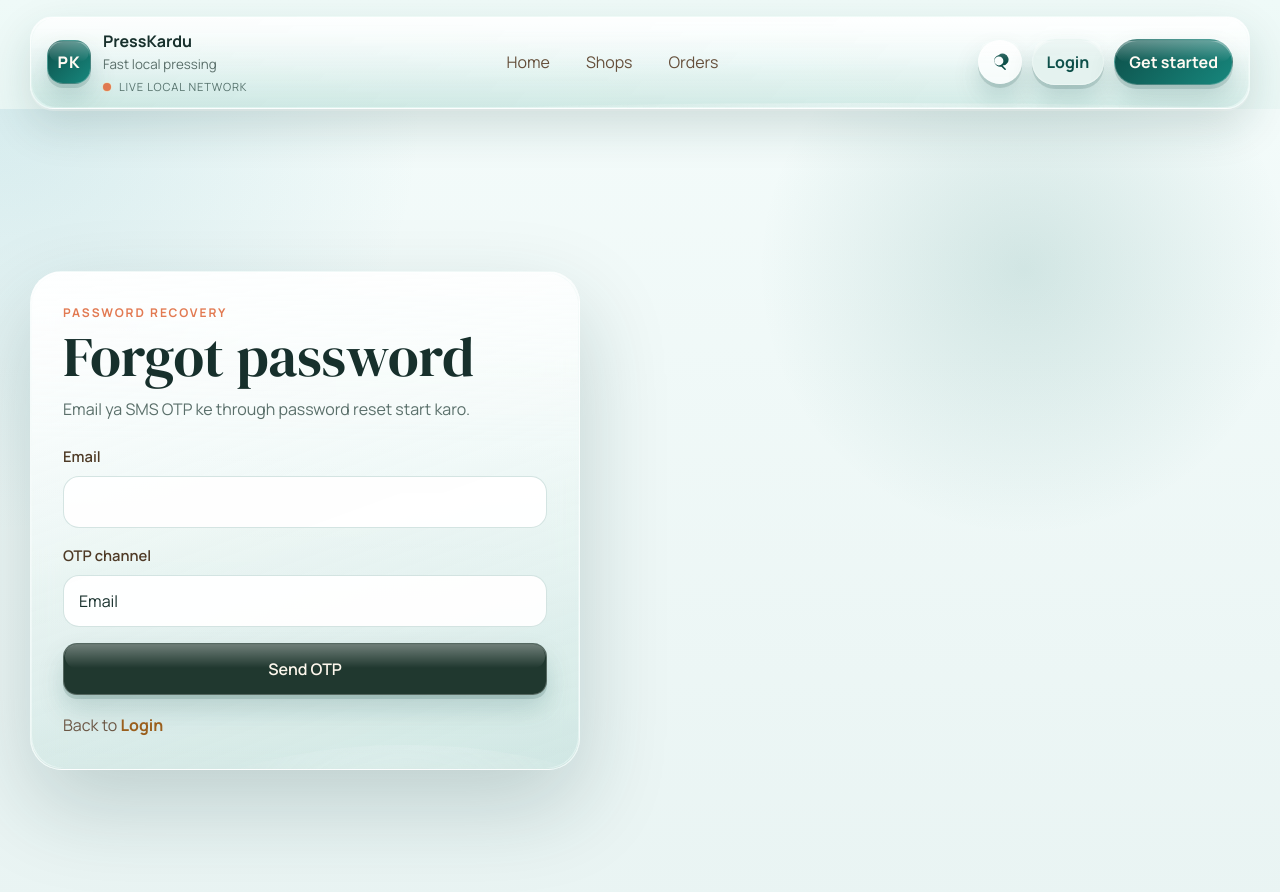
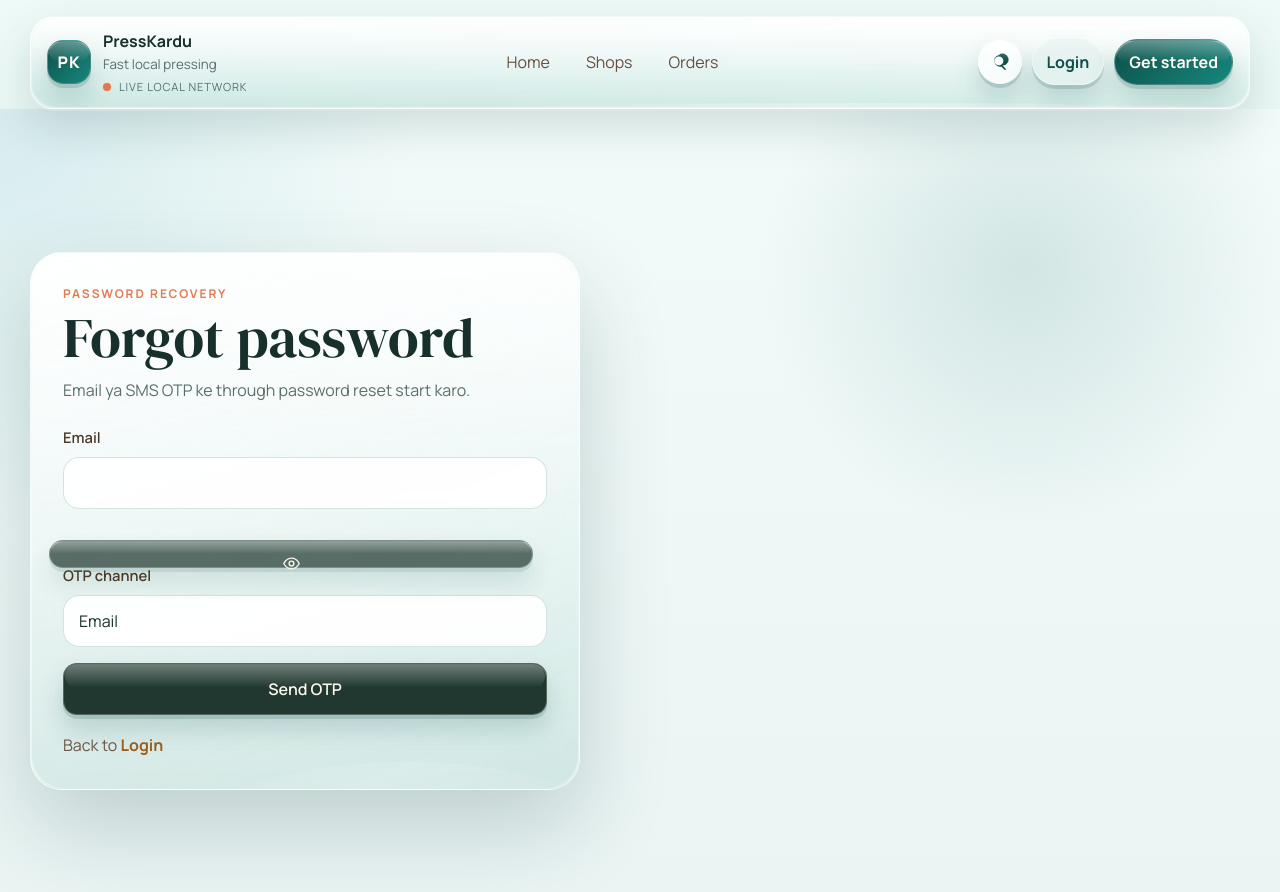
Before and after one commit to Prabhat914/PressKardu, a React app in the folder frontend/: page /forgot-password in a window 1280 px wide. Shown: the top 892 px of the page. Built offline with nearby package versions, Linux system fonts and the light colour scheme; no server answers; the HTML template or start-up script is replaced by a standard one.

Commit message:
Use inline eye toggle for email fields

```diff
--- a/frontend/src/pages/ForgotPassword.jsx
+++ b/frontend/src/pages/ForgotPassword.jsx
@@ -3,6 +3,7 @@ import { Link, useNavigate } from "react-router-dom";
 import API from "../services/api";
 import { getApiErrorMessage } from "../utils/apiError";
 import Toast from "../components/Toast";
+import AuthVisibilityField from "../components/AuthVisibilityField";
 
 function ForgotPassword() {
   const navigate = useNavigate();
@@ -45,17 +46,15 @@ function ForgotPassword() {
           </p>
 
           <form className="auth-form" onSubmit={handleSubmit}>
-            <label className="auth-field">
-              <span className="auth-field__label">Email</span>
-              <input
-                className="auth-field__input"
-                type="email"
-                value={form.email}
-                onChange={(event) => setForm((current) => ({ ...current, email: event.target.value }))}
-                required
-                autoComplete="email"
-              />
-            </label>
+            <AuthVisibilityField
+              label="Email"
+              hiddenType="password"
+              visibleType="email"
+              value={form.email}
+              onChange={(event) => setForm((current) => ({ ...current, email: event.target.value }))}
+              required
+              autoComplete="email"
+            />
 
             <label className="auth-field">
               <span className="auth-field__label">OTP channel</span>
--- a/frontend/src/pages/Login.jsx
+++ b/frontend/src/pages/Login.jsx
@@ -113,19 +113,17 @@ function Login() {
           </div>
 
           <form className="auth-form" onSubmit={handleSubmit}>
-            <label className="auth-field">
-              <span className="auth-field__label">Email</span>
-              <input
-                className="auth-field__input"
+            <AuthVisibilityField
+              label="Email"
               name="email"
-                type="email"
+              hiddenType="password"
+              visibleType="email"
               placeholder="name@example.com"
               onChange={handleChange}
               value={form.email}
               required
               autoComplete="email"
             />
-            </label>
 
             <AuthVisibilityField
               label="Password"
--- a/frontend/src/pages/ResetPassword.jsx
+++ b/frontend/src/pages/ResetPassword.jsx
@@ -78,17 +78,15 @@ function ResetPassword() {
           </p>
 
           <form className="auth-form" onSubmit={handleReset}>
-            <label className="auth-field">
-              <span className="auth-field__label">Email</span>
-              <input
-                className="auth-field__input"
-                type="email"
-                value={form.email}
-                onChange={(event) => setForm((current) => ({ ...current, email: event.target.value }))}
-                required
-                autoComplete="email"
-              />
-            </label>
+            <AuthVisibilityField
+              label="Email"
+              hiddenType="password"
+              visibleType="email"
+              value={form.email}
+              onChange={(event) => setForm((current) => ({ ...current, email: event.target.value }))}
+              required
+              autoComplete="email"
+            />
 
             <div className="auth-form__split">
               <label className="auth-field">
--- a/frontend/src/pages/Signup.jsx
+++ b/frontend/src/pages/Signup.jsx
@@ -379,19 +379,17 @@ function Signup() {
             </label>
 
             <div className="auth-form__split">
-              <label className="auth-field">
-                <span className="auth-field__label">Email</span>
-                <input
-                  className="auth-field__input"
+              <AuthVisibilityField
+                label="Email"
                 name="email"
-                  type="email"
+                hiddenType="password"
+                visibleType="email"
                 placeholder="name@example.com"
                 onChange={handleChange}
                 value={form.email}
                 required
                 autoComplete="email"
               />
-              </label>
 
               <label className="auth-field">
                 <span className="auth-field__label">Phone</span>
```
Lines whose indentation alone changed are shown as unchanged.
